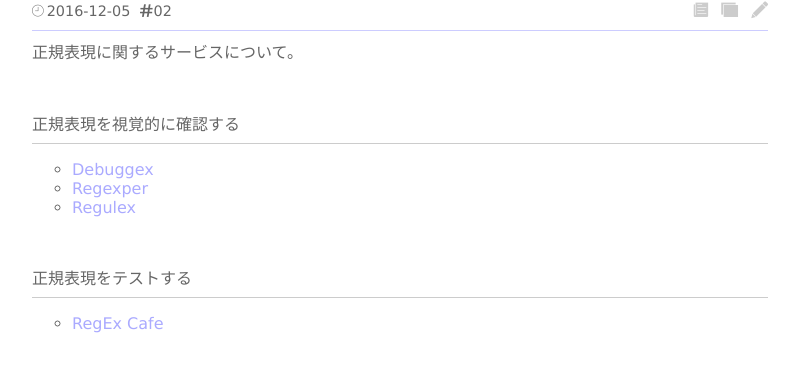
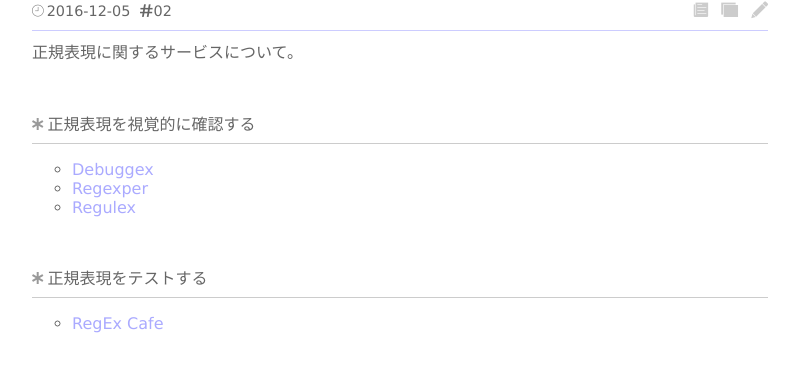
Before and after one commit to chocolateorange/chocolateorange.github.io, a Jekyll site: the page built from _posts/2016/12/2016-12-05-02.md, in a window 1280 px wide. Shown: the part 143-518 px from the top of the page, without its empty margins (240-1039 px from the left). Built offline with Jekyll 4.4.1, drawn with Linux system fonts in a browser that asks for light colours.

Commit message:
added icon

```diff
--- a/_sass/note.scss
+++ b/_sass/note.scss
@@ -12,6 +12,13 @@
     font-weight: normal;
     margin: 3rem 0 1rem;
     padding: 0 0 0.5rem;
+
+    &::before {
+      color: #999;
+      content: "\f45c";
+      font-family: "Ionicons";
+      margin-right: 4px;
+    }
 
     @include more-narrow-width {
       margin: 1rem 0;
```
